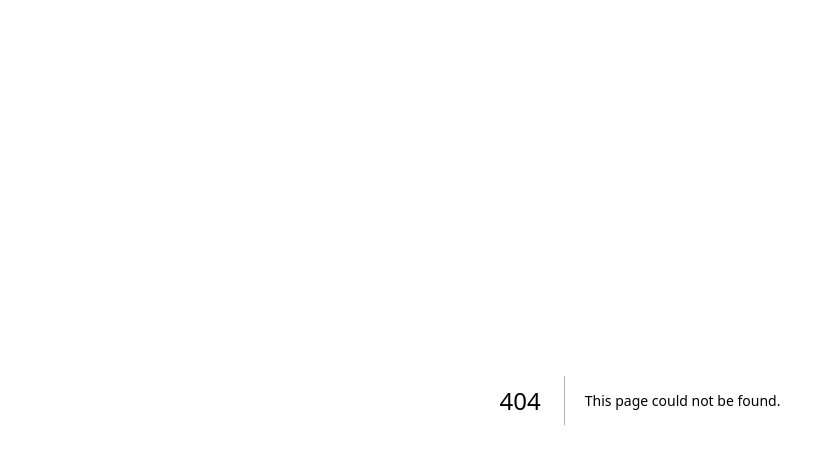
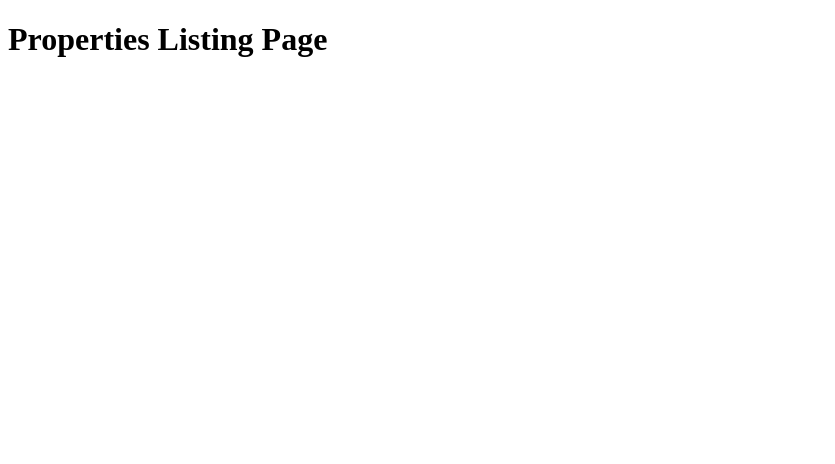
Before and after one commit to QueenDomzy/SwiftStayNig, a Next.js app in the folder Frontend/: page /properties in a window 1280 px wide. Before the commit this address had no page. Shown: the top 464 px of the page, without its empty margins (0-835 px from the left). Built offline with nearby package versions, Linux system fonts and the light colour scheme.

Commit message:
npm install npm run dev

```diff
--- /dev/null
+++ b/Frontend/pages/properties.js
@@ -0,0 +1,3 @@
+export default function Properties() {
+  return <h1>Properties Listing Page</h1>;
+}
```
